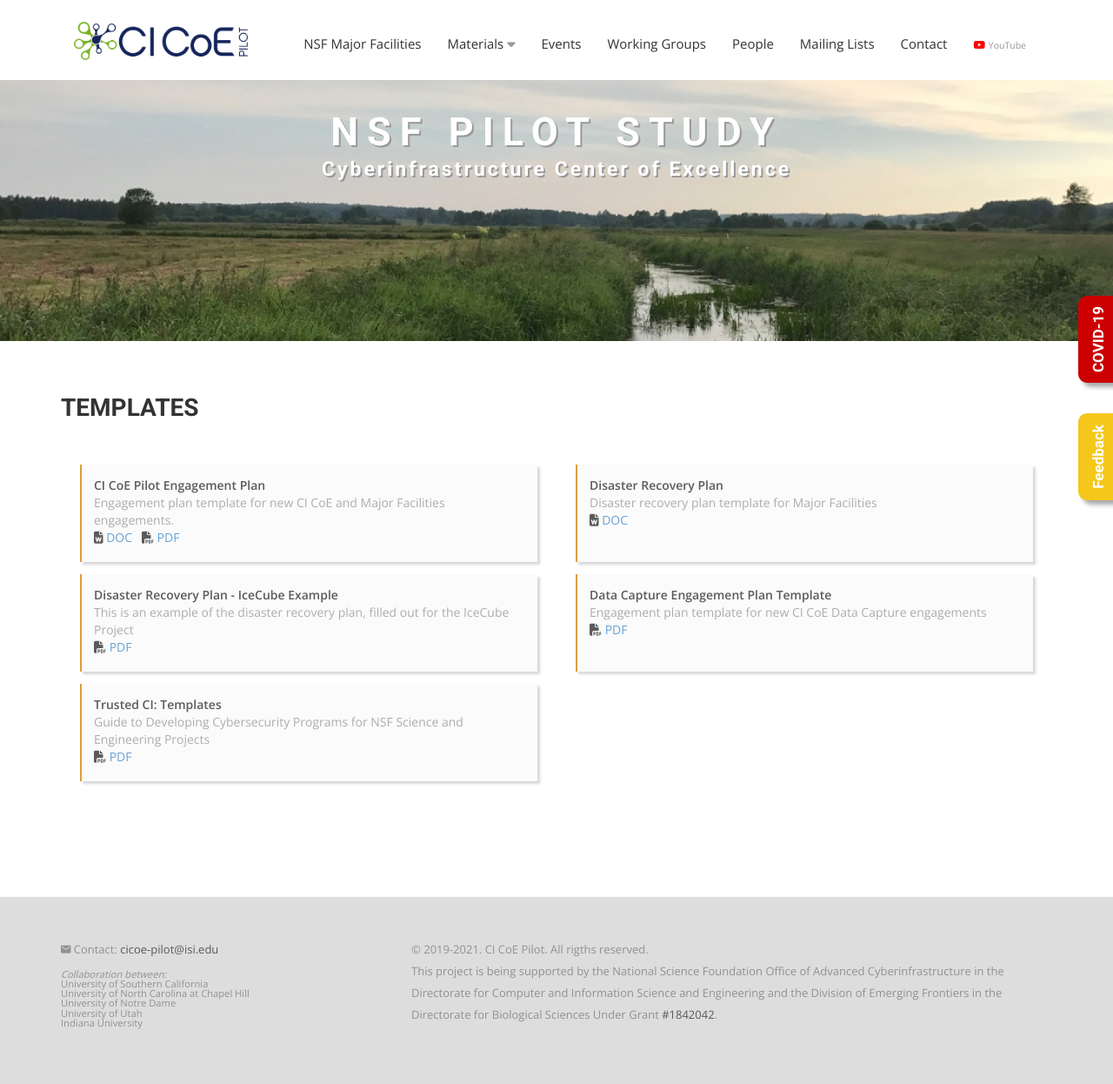
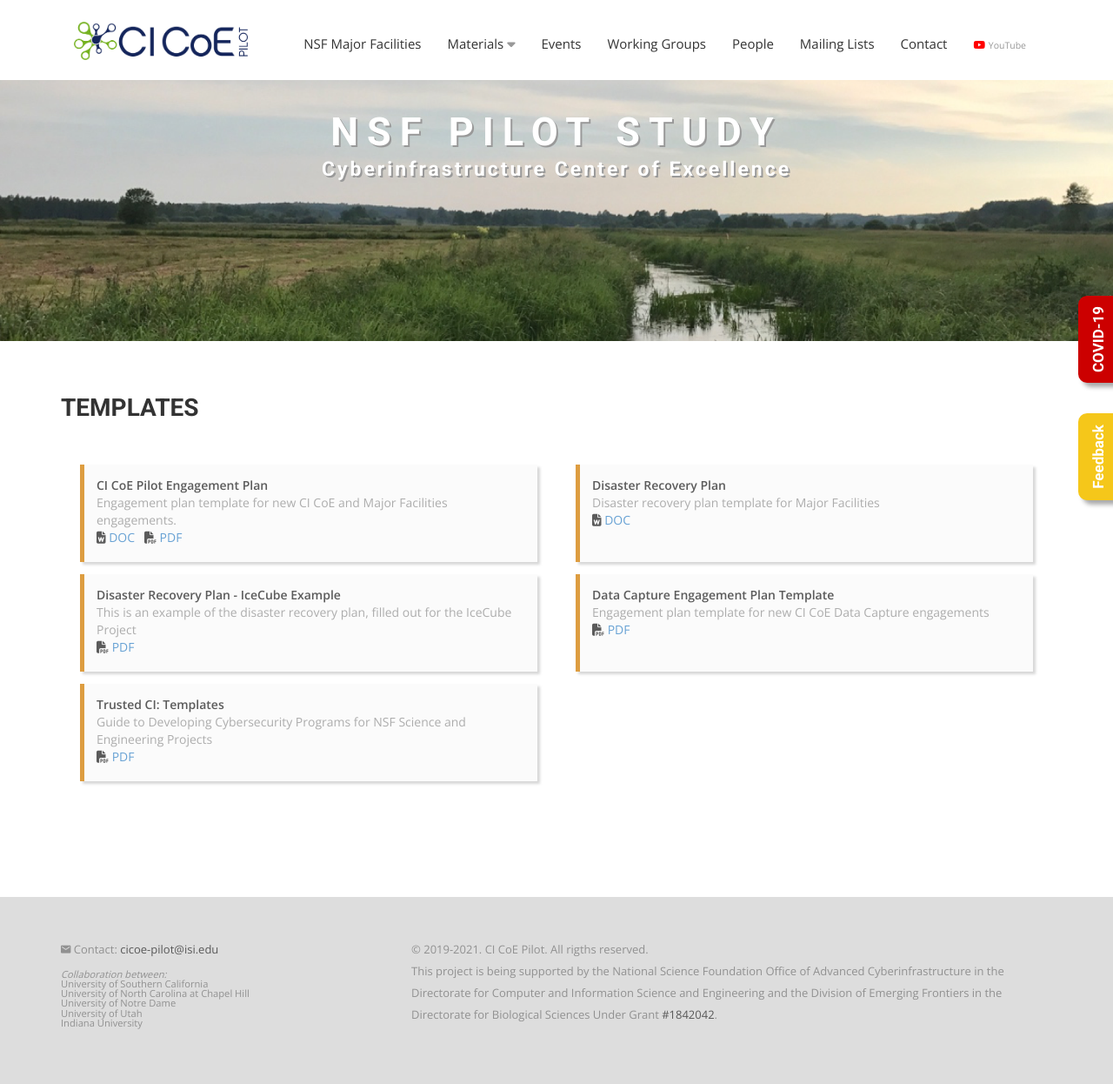
Before and after one commit to cicoe/cicoe.github.io, a Jekyll site: the page built from templates.html, in a window 1280 px wide. Shown: the whole page at 87% size. Built offline with Jekyll 4.4.1, drawn with Linux system fonts in a browser that asks for light colours; nearby versions of some CDN libraries; some web fonts are replaced.

Commit message:
updating presentations

```diff
--- a/css/style.css
+++ b/css/style.css
@@ -71,7 +71,7 @@
 .software {
     margin-bottom: 1em;
     padding: 1em;
-    border-left: 0.2em solid #31b0d5;
+    border-left: 0.4em solid #31b0d5;
     background-color: #f7f7f7;
     opacity: 0.8;
     text-align: left;
@@ -81,7 +81,7 @@
 .template {
     margin: 0.5em;
     padding: 1em;
-    border-left: 0.2em solid #d58512;
+    border-left: 0.4em solid #d58512;
     background-color: #fafafa;
     opacity: 0.8;
     text-align: left;
```
